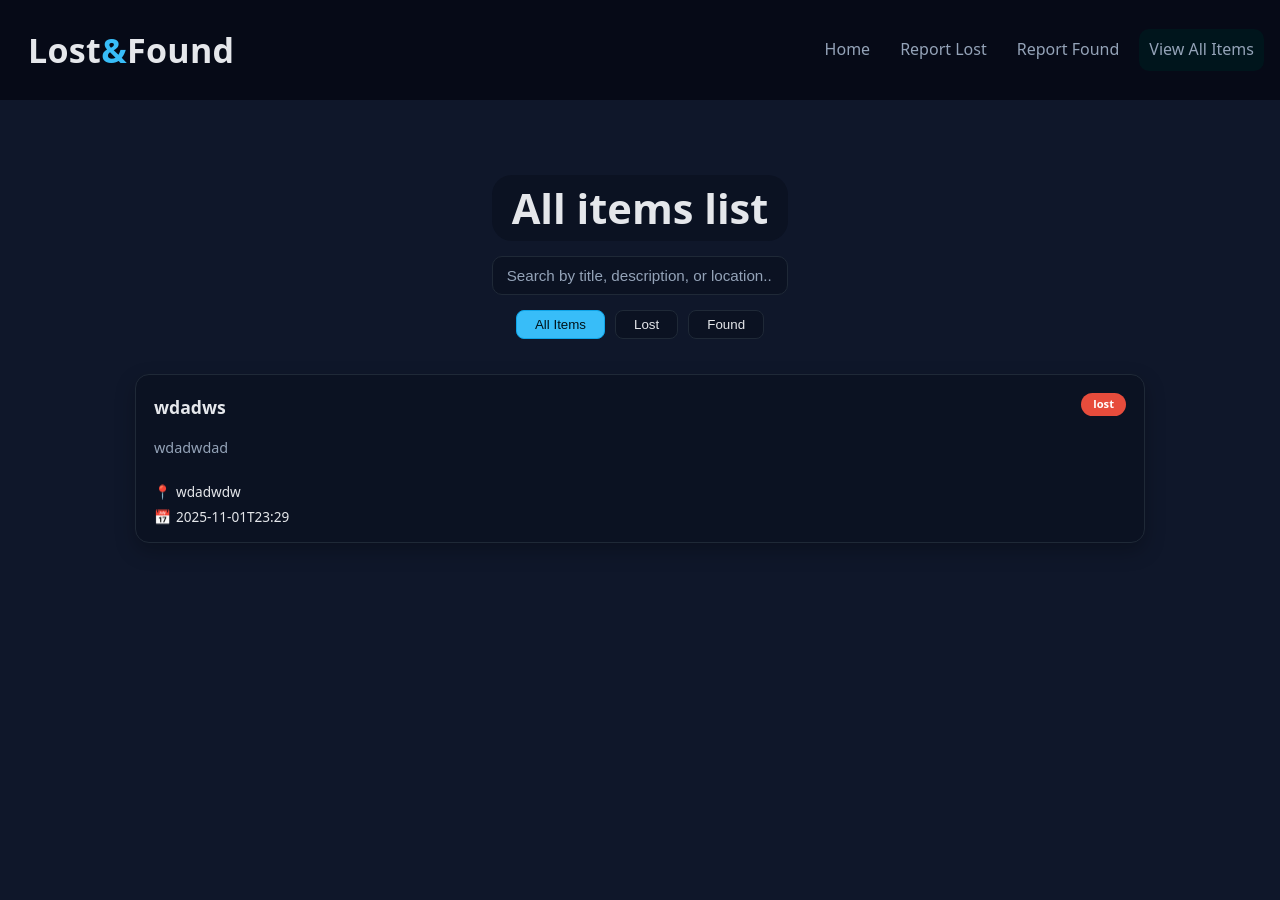
After one commit to WongsatornLav/PSCP_Yu-Nai-Na, a Flask app: page /items in a window 1280 px wide. The commit adds this page. Run offline with Flask 3, Linux system fonts and the light colour scheme; data comes from the database, SQL or seed files in the repository; both versions use the stored data as it was after the commit.

Commit message:
finals  destination

```diff
--- a/app.py
+++ b/app.py
@@ -1,21 +1,89 @@
-from flask import Flask,render_template
+from flask import Flask, render_template, request, redirect, url_for
+import sqlite3
+from datetime import datetime
+
 app = Flask(__name__)
 
 @app.route('/')
 def index():
-    return render_template('index.html')
+    conn = sqlite3.connect('lostandfound.db')
+    conn.row_factory = sqlite3.Row
+    c = conn.cursor()
 
-@app.route('/report_lost')
+    c.execute("SELECT * FROM items WHERE type='Lost' ORDER BY id DESC")
+    lost_items = c.fetchall()
+
+    c.execute("SELECT * FROM items WHERE type='Found' ORDER BY id DESC")
+    found_items = c.fetchall()
+
+    conn.close()
+    return render_template('index.html', lost_items=lost_items, found_items=found_items)
+
+@app.route('/report_lost', methods=['GET', 'POST'])
 def report_lost():
+    if request.method == 'POST':
+        title = request.form['title']
+        description = request.form['description']
+        location = request.form['location']
+        date = request.form['date']
+
+        conn = sqlite3.connect('lostandfound.db')
+        c = conn.cursor()
+
+        c.execute("""
+            INSERT INTO items (title, description, location, date, type, created_at)
+            VALUES (?, ?, ?, ?, ?, ?)
+        """, (
+            title,
+            description,
+            location,
+            date,
+            "Lost",
+            datetime.now().strftime("%Y-%m-%d %H:%M:%S")
+        ))
+
+        conn.commit()
+        conn.close()
+
+        return redirect(url_for('index'))
     return render_template('rp_L.html')
 
-@app.route('/report_found')
+@app.route('/report_found', methods=['GET', 'POST'])
 def report_found():
-    return render_template('rp_F.html')
+    if request.method == 'POST':
+        title = request.form['title']
+        description = request.form['description']
+        location = request.form['location']
+        date = request.form['date']
 
-@app.route('/sign-in')
-def signin():
-    return render_template('signin.html')
+        conn = sqlite3.connect('lostandfound.db')
+        c = conn.cursor()
+        c.execute("""
+            INSERT INTO items (title, description, location, date, type, created_at)
+            VALUES (?, ?, ?, ?, ?, ?)
+        """, (
+            title,
+            description,
+            location,
+            date,
+            "Found",
+            datetime.now().strftime("%Y-%m-%d %H:%M:%S")
+        ))
+        conn.commit()
+        conn.close()
+        return redirect(url_for('index'))
+
+    return render_template('rp_F.html')\
+
+@app.route('/items')
+def items():
+    conn = sqlite3.connect('lostandfound.db')
+    conn.row_factory = sqlite3.Row
+    c = conn.cursor()
+    c.execute("SELECT * FROM items ORDER BY id DESC")
+    items = c.fetchall()
+    conn.close()
+    return render_template('items.html', items=items)
 
 if __name__=="__main__":
-    app.run()
+    app.run(debug=True)
--- a/static/css/styles.css
+++ b/static/css/styles.css
@@ -297,24 +297,168 @@ input[type="datetime-local"]:focus {
   color: var(--brand);
 }
 
-/* Sign In button */
-.signin-btn {
+/* ITEMS PAGE */
+.items-page {
+  min-height: 100vh;
+  background: var(--bg);
+  color: var(--text);
+  padding-bottom: 60px;
+}
+
+.items-hero {
+  padding: 40px 20px 10px;
+  display: flex;
+  justify-content: center;
+}
+
+.items-hero-inner {
+  max-width: 900px;
+  text-align: center;
+}
+
+.items-hero h1 {
+  color: #e5e7eb;
+  font-size: 2.6rem;
+  font-weight: 700;
+  background: var(--surface);
+  margin-bottom: 10px;
+  padding-left: 20px;
+  padding-right: 20px;
+  border-radius: 20px;
+}
+
+.items-hero p {
+  color: var(--muted);
+  margin-bottom: 20px;
+}
+
+.items-search {
+  display: flex;
+  justify-content: center;
+  margin-bottom: 15px;
+  margin-top: 15px;
+}
+
+.items-search input {
+  width: min(100%, 500px);
+  padding: 10px 14px;
+  border: 1px solid var(--border);
+  border-radius: 10px;
+  background: var(--surface);
+  color: var(--text);
+  font-size: 0.95rem;
+}
+
+.items-search input::placeholder {
+  color: var(--muted);
+}
+
+.items-filters {
+  display: flex;
+  gap: 10px;
+  justify-content: center;
+  margin-bottom: 25px;
+}
+
+.filter-btn {
+  border: 1px solid var(--border);
+  background: var(--surface);
+  padding: 6px 18px;
+  border-radius: 8px;
+  cursor: pointer;
+  font-weight: 500;
+  color: var(--text);
+  transition: 0.15s;
+}
+
+.filter-btn.active,
+.filter-btn:hover {
+  background: var(--brand);
+  color: #00131a;
+  border-color: var(--brand-strong);
+}
+
+.items-grid {
+  max-width: 1050px;
+  margin: 0 auto;
+  padding: 0 20px;
+  display: grid;
+  grid-template-columns: repeat(auto-fit, minmax(240px, 1fr));
+  gap: 20px;
+}
+
+.item-card {
+  background: var(--surface);
+  border: 1px solid var(--border);
+  border-radius: 14px;
+  padding: 18px 18px 14px;
+  box-shadow: 0 8px 20px rgba(0, 0, 0, 0.25);
+  transition: transform 0.2s ease, box-shadow 0.2s ease;
+}
+
+.item-card:hover {
+  transform: translateY(-4px);
+  box-shadow: 0 10px 24px rgba(0, 0, 0, 0.4);
+}
+
+.item-card-top {
+  display: flex;
+  justify-content: space-between;
+  align-items: flex-start;
+  gap: 8px;
+  margin-bottom: 8px;
+}
+
+.item-card h2 {
+  font-size: 1.1rem;
+  margin: 0;
+  color: var(--text);
+}
+
+.item-desc {
+  color: var(--muted);
+  font-size: 0.9rem;
+  margin-bottom: 10px;
+  min-height: 35px;
+}
+
+.item-meta {
+  display: flex;
+  flex-direction: column;
+  gap: 4px;
+  color: var(--text);
+  font-size: 0.85rem;
+}
+
+.meta-row {
+  display: flex;
+  align-items: center;
+  gap: 5px;
+}
+
+.badge {
+  display: inline-block;
+  padding: 2px 12px 3px;
+  border-radius: 50px;
+  font-size: 0.7rem;
+  text-transform: lowercase;
   color: #fff;
-  border: 1.5px solid rgba(255, 255, 255, 0.5);
-  padding: 8px 16px;
-  border-radius: 10px;
-  transition: all 0.25s ease;
   font-weight: 600;
 }
 
-.signin-btn:hover {
-  border-color: var(--brand);
-  color: var(--brand);
-  background: rgba(56, 189, 248, 0.1);
+.badge-lost {
+  background: #e74c3c;
 }
 
-/* keep active highlight */
-.signin-btn.active {
-  border-color: var(--brand);
-  color: var(--brand);
+.badge-found {
+  background: #27ae60;
 }
+
+@media (max-width: 600px) {
+  .items-hero h1 {
+    font-size: 2rem;
+  }
+  .items-grid {
+    grid-template-columns: 1fr;
+  }
+}
--- a/templates/index.html
+++ b/templates/index.html
@@ -20,7 +20,6 @@
      width="1000" height="500" style="border:0;" allowfullscreen="" loading="lazy" referrerpolicy="no-referrer-when-downgrade"></iframe>
     </iframe>
   </section>
-
   <script>
     document.getElementById('year').textContent = new Date().getFullYear();
   </script>
--- /dev/null
+++ b/templates/items.html
@@ -0,0 +1,112 @@
+{% extends "layout.html" %}
+{% block title %}Items | Lost & Found{% endblock %}
+
+{% block content %}
+<main class="items-page">
+
+  <!-- Hero / Header -->
+  <section class="items-hero">
+    <div class="items-hero-inner">
+      <h1>All items list</h1>
+
+      <!-- Search -->
+      <div class="items-search">
+        <input type="text" id="search-input" placeholder="Search by title, description, or location...">
+      </div>
+
+      <!-- Filters -->
+      <div class="items-filters">
+        <button class="filter-btn active" data-filter="all">All Items</button>
+        <button class="filter-btn" data-filter="Lost">Lost</button>
+        <button class="filter-btn" data-filter="Found">Found</button>
+      </div>
+    </div>
+  </section>
+
+  <!-- Cards -->
+  <section class="items-grid" id="items-grid">
+    {% for item in items %}
+      <article class="item-card"
+               data-type="{{ item['type'] }}"
+               data-title="{{ item['title']|lower }}"
+               data-desc="{{ (item['description'] or '')|lower }}"
+               data-location="{{ (item['location'] or '')|lower }}">
+        <div class="item-card-top">
+          <h2>{{ item["title"] }}</h2>
+          {% if item["type"] == "Lost" %}
+            <span class="badge badge-lost">lost</span>
+          {% elif item["type"] == "Found" %}
+            <span class="badge badge-found">found</span>
+          {% else %}
+            <span class="badge">other</span>
+          {% endif %}
+        </div>
+        <p class="item-desc">{{ item["description"] }}</p>
+
+        <div class="item-meta">
+          <div class="meta-row">
+            <span class="meta-icon">📍</span>
+            <span>{{ item["location"] or "—" }}</span>
+          </div>
+          <div class="meta-row">
+            <span class="meta-icon">📅</span>
+            <span>{{ item["date"] or "—" }}</span>
+          </div>
+        </div>
+      </article>
+    {% else %}
+      <p style="text-align:center; padding: 40px 0;">No items yet.</p>
+    {% endfor %}
+  </section>
+
+</main>
+
+<!-- tiny JS for filter + search -->
+<script>
+  const filterBtns = document.querySelectorAll('.filter-btn');
+  const cards = document.querySelectorAll('.item-card');
+  const searchInput = document.getElementById('search-input');
+
+  // filter buttons
+  filterBtns.forEach(btn => {
+    btn.addEventListener('click', () => {
+      const filter = btn.dataset.filter;
+      filterBtns.forEach(b => b.classList.remove('active'));
+      btn.classList.add('active');
+
+      cards.forEach(card => {
+        const type = card.dataset.type;
+        const matchesType = (filter === 'all') || (type === filter);
+        card.style.display = matchesType ? 'block' : 'none';
+      });
+
+      // also re-apply search after filter
+      applySearch();
+    });
+  });
+
+  // search
+  function applySearch() {
+    const q = searchInput.value.toLowerCase();
+    cards.forEach(card => {
+      const inTitle = card.dataset.title.includes(q);
+      const inDesc = card.dataset.desc.includes(q);
+      const inLoc = card.dataset.location.includes(q);
+
+      // only show if currently visible by filter
+      const currentlyHiddenByFilter = card.style.display === 'none';
+      if (currentlyHiddenByFilter && q === '') return;
+
+      if (inTitle || inDesc || inLoc) {
+        if (card.dataset._hiddenByFilter !== '1') {
+          card.style.display = 'block';
+        }
+      } else {
+        card.style.display = 'none';
+      }
+    });
+  }
+
+  searchInput.addEventListener('input', applySearch);
+</script>
+{% endblock %}
--- a/templates/layout.html
+++ b/templates/layout.html
@@ -19,7 +19,7 @@
   <a href="{{ url_for('index') }}" class="{% if request.endpoint == 'index' %}active{% endif %}">Home</a>
   <a href="{{ url_for('report_lost') }}" class="{% if request.endpoint == 'report_lost' %}active{% endif %}">Report Lost</a>
   <a href="{{ url_for('report_found') }}" class="{% if request.endpoint == 'report_found' %}active{% endif %}">Report Found</a>
-  <a href="{{ url_for('signin') }}" class="signin-btn {% if request.endpoint == 'signin' %}active{% endif %}">Sign In</a>
+  <a class="btn" href="{{ url_for('items') }}">View All Items</a>
 </nav>
 
   </div>
```
Also changed, not shown: cleardb.py (added, +10 -0 lines), init_db.py (added, +19 -0 lines), insert.py (added, +20 -0 lines), templates/rp_F.html (+11 -18 lines), templates/rp_L.html (+9 -11 lines), templates/signin.html (deleted, +0 -18 lines), lostandfound.db (added).
